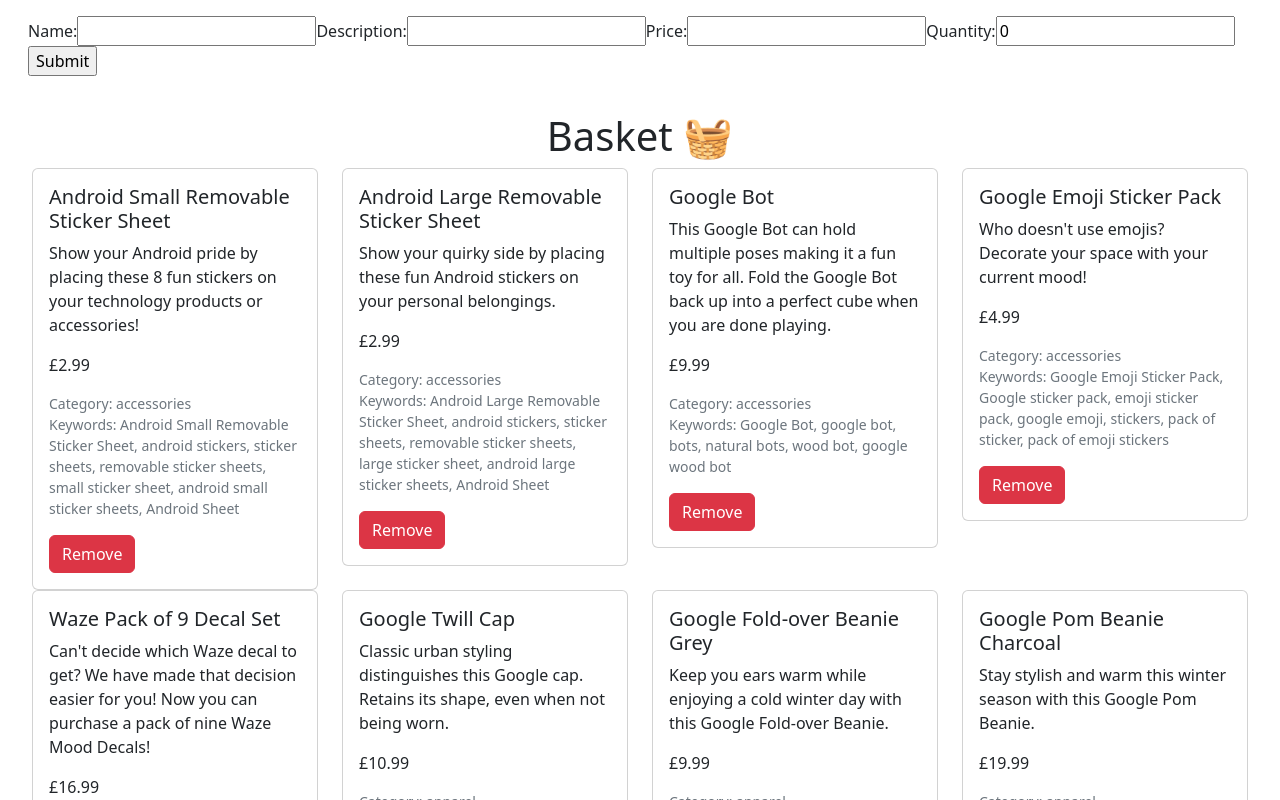
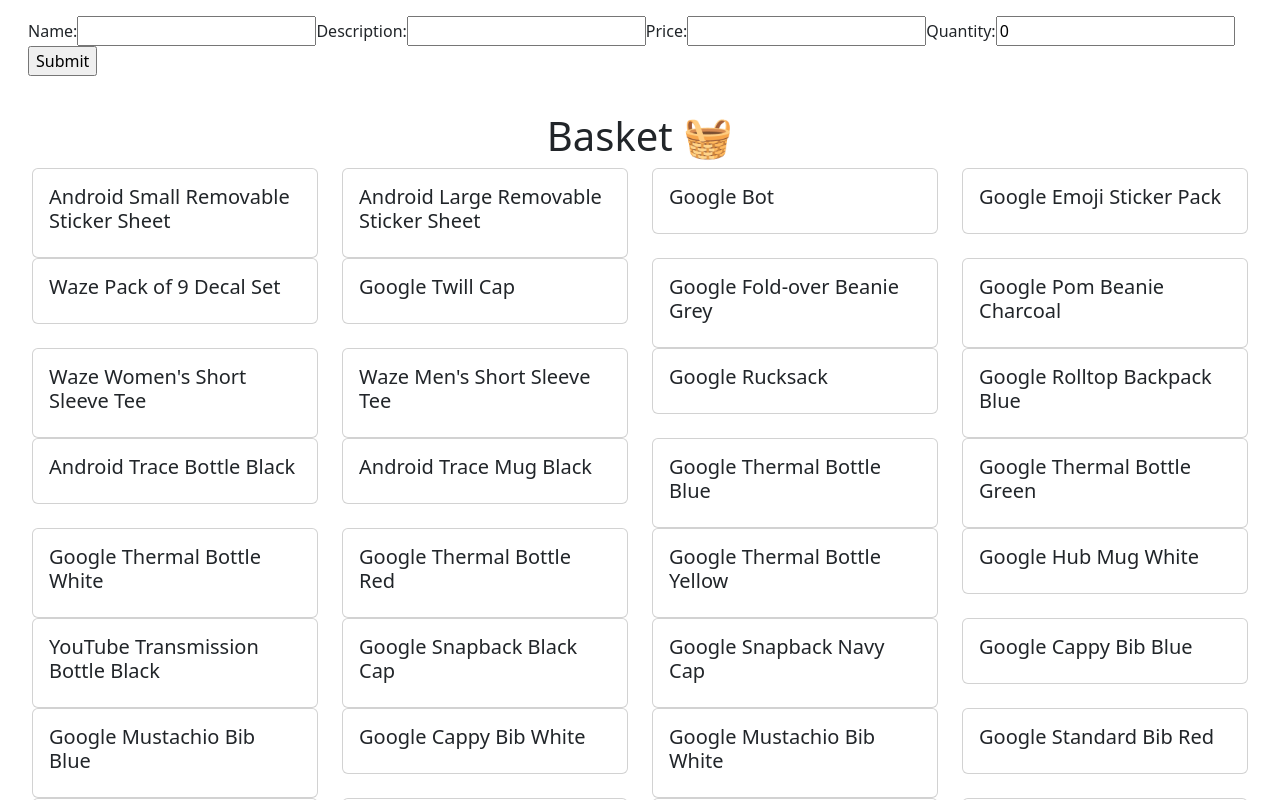
Before and after one commit to richardwilsonshu/react-test, a React (Create React App) app in the folder my-app/: page / in a window 1280 px wide. Shown: the top 800 px of the page. Built offline with nearby package versions, Linux system fonts and the light colour scheme.

Commit message:
Add hovering conditional rendering

```diff
--- a/my-app/src/components/ProductDisplay.tsx
+++ b/my-app/src/components/ProductDisplay.tsx
@@ -1,3 +1,4 @@
+import { useState } from "react";
 import { Button, Card, Col } from "react-bootstrap";
 import { IProduct } from "../class/IProduct";
 
@@ -7,17 +8,22 @@
 };
 
 export const ProductDisplay = ({product, onRemove}: ProductDisplayProps) => {
+
+    const [ hover, setHover ] = useState(false);
+
     return (
         <Col sm={3}>
-            <Card>
+            <Card onMouseOver={() => setHover(true)} onMouseLeave={() => setHover(false)}>
                 {/* <Card.Img variant="top" src="holder.js/100px180" /> */}
                 <Card.Body>
                     <Card.Title>{product.name}</Card.Title>
-                    <Card.Text>{product.description}</Card.Text>
-                    <Card.Text>£{product.price}</Card.Text>
-                    <p className="m-0 p-0 small text-muted">Category: {product.category}</p>
-                    <p className="m-0 p-0 small text-muted">Keywords: {product.keywords}</p>
-                    <Button className="mt-3" variant="danger" onClick={onRemove}>Remove</Button>
+                    <div style={{"display": (hover ? "block" : "none")}}>
+                        <Card.Text>{product.description}</Card.Text>
+                        <Card.Text>£{product.price}</Card.Text>
+                        <p className="m-0 p-0 small text-muted">Category: {product.category}</p>
+                        <p className="m-0 p-0 small text-muted">Keywords: {product.keywords}</p>
+                        <Button className="mt-3" variant="danger" onClick={onRemove}>Remove</Button>
+                    </div>
                 </Card.Body>
             </Card>
         </Col>
```
